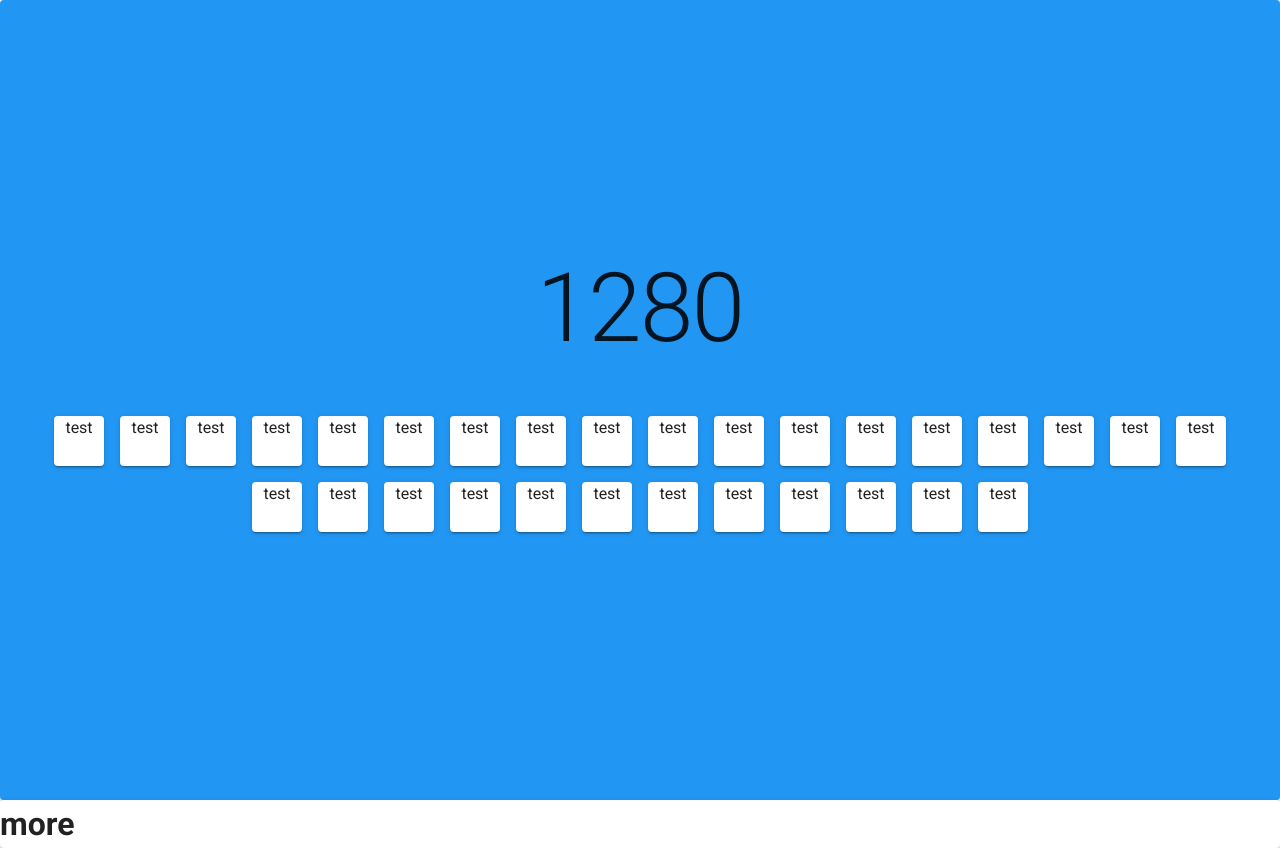
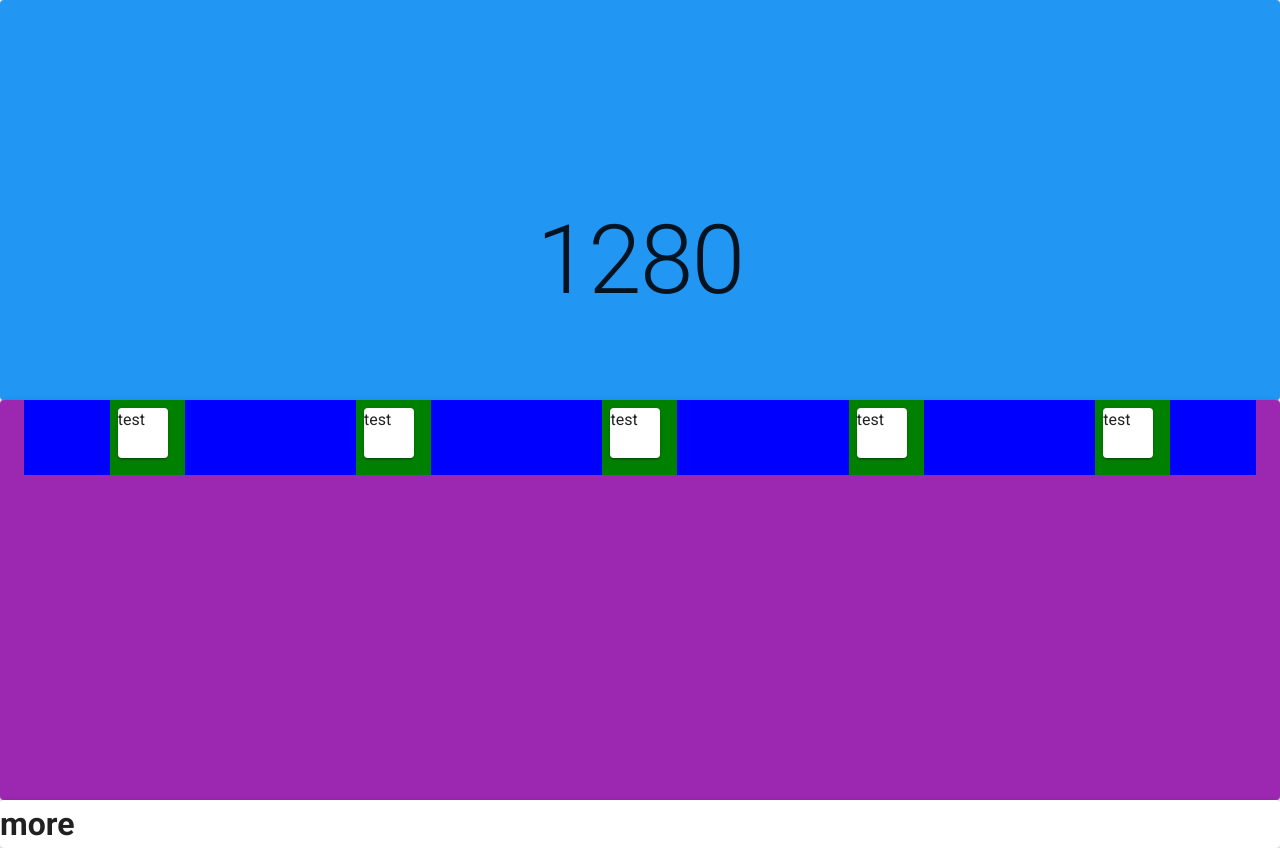
Before and after one commit to musicteachj/new-port, a Vue app: page / in a window 1280 px wide. Built offline with nearby package versions, Linux system fonts and the light colour scheme.

Commit message:
new format, shows

```diff
--- a/src/views/Home.vue
+++ b/src/views/Home.vue
@@ -1,43 +1,68 @@
 <template>
   <div id="home">
     <v-card
-      id="top"
-      :height="window.height"
+      id="topOne"
+      :height="window.height / 2"
       :width="window.width"
       color="blue"
-      class="d-flex align-content-center flex-wrap">
+      class="d-flex align-content-end flex-wrap">
       <v-col cols="12">
-        <v-row class="ml-3 mr-3 pb-8 justify-center">
+       <v-row class="ml-3 mr-3 mb-16 justify-center">
           <transition name="name">
-            <p v-if="show" :class="`text-${nameFontSize}`">{{window.width}}</p>
+            <p v-if="showName" :class="`text-${nameFontSize}`">{{window.width}}</p>
           </transition>
-        </v-row>
-
-        <v-row class="ml-3 mr-3 mt-4 text-center justify-center">
-          <div
-            v-for="m in 30"
-            :key="m"
-            class="pa-2">
-            <!-- <transition :name="test(randId())"> -->
-               <transition name="nameNew">
-              <v-card width="50" height="50" v-if="condShow">
-                <p>test</p>
-              </v-card>
-              <!-- <p v-if="show">test</p> -->
-            </transition>
-          </div>
-          <!-- <v-card
-            v-for="m in 30"
-            :key="m"
-            class="pa-2"
-            outlined
-            tile
-          >
-            test
-          </v-card> -->
         </v-row>
       </v-col>
     </v-card>
+    <!-- <v-card
+      id="topTwo"
+      :height="window.height / 2"
+      :width="window.width"
+      color="purple"
+      class="d-flex align-content-start flex-wrap"
+    >
+      <v-col cols="12">
+        <v-row class="ml-3 mr-3 justify-center" style="background-color:blue">
+          <div
+            v-for="m in 5"
+            :key="m"
+            class="pa-2 mx-auto divIt"
+          >
+            <transition name="nameNew">
+              <v-card v-once width="50" height="50" v-if="testShow(randId())">
+                <p>test</p>
+              </v-card>
+            </transition>
+          </div>
+        </v-row>
+      </v-col>
+    </v-card> -->
+
+    <v-card
+      id="topTwo"
+      :height="window.height / 2"
+      :width="window.width"
+      color="purple"
+      class="d-flex align-content-start flex-wrap"
+    >
+      <v-col cols="12">
+        <v-row class="ml-3 mr-3 justify-center" style="background-color:blue">
+          <div
+            v-for="s in shows"
+            :key="s.id"
+            class="pa-2 mx-auto divIt"
+          >
+            <transition name="nameNew">
+              <v-card v-once width="50" height="50" v-if="s.show">
+                <p>test</p>
+              </v-card>
+            </transition>
+          </div>
+        </v-row>
+      </v-col>
+    </v-card>
+
+
     <v-card
       id="bottom">
       <h1>more</h1>
@@ -57,9 +82,21 @@ export default class Home extends Vue {
     width: 0,
     height: 0
   };
-  show = false;
-  condShow = false;
-  numArr: Array<number> = [1,2,3,4,5,6,7,8,9,10,11,12,13,14,15,16,17,18,19,20];
+  showName = false;
+  shows: any = [
+    {show: false, id: 1},
+    {show: false, id: 2},
+    {show: false, id: 3},
+    {show: false, id: 4},
+    {show: false, id: 5},
+  ]
+  // show1 = false;
+  // show2 = false;
+  // show3 = false;
+  // show4 = false;
+  // show5 = false;
+
+  numArr: Array<number> = [1,2,3,4,5,6,7,8,9,10,11,12,13,14,15,16,17,18,19,20,21,22,23,24,25,26,27,28,29,30];
 
 
   // COMPUTED -------------------------
@@ -99,13 +136,25 @@ export default class Home extends Vue {
   }
 
   mounted() {
-    setTimeout(() => {
-      this.condShow = true
-      setTimeout(() => {
-        this.show = true;
-      }, 2000)
-    }, 1000)
+    this.timeOutFunc();
+
+    // setTimeout(() => {
+    //   this.showName = true
+    // }, 1000);
+    // setTimeout(() => {
+    //   this.show1 = true
+    // }, 1100);
+    // setTimeout(() => {
+    //   this.show2 = true
+    // }, 1200)
+    // setTimeout(() => {
+    //   this.show = true
+    // }, 1000);
+    // setTimeout(() => {
+    //   this.show1 = true
+    // }, 1500)
     // this.show = true;
+    // this.show1 = true;
   }
 
   destroyed() {
@@ -113,20 +162,94 @@ export default class Home extends Vue {
   }
 
   // METHODS --------------------------
-  test(rec: number) {
-    console.log(rec);
+  timeOutFunc() {
+    setTimeout(() => {
+      this.showName = true;
+      for (const s of this.shows) {
+      console.log(s);
+       setTimeout(() => {
+        s.show = true
+      }, 1000);
+    }
+    }, 1000);
 
-    if (rec % 2 == 0) {
-      console.log("this worked");
-      return "name";
-    } else {
-      return "nothing"
-    }
+    // setTimeout(() => {
+    //   console.log(this.shows[0].show1);
+    //   this.shows[0].show1 = true
+    // }, 2000);
+    // setTimeout(() => {
+    //   this.shows[1].show2 = true
+    // }, 2500)
+    // setTimeout(() => {
+    //   this.shows[2].show3 = true
+    // }, 3000)
+    // setTimeout(() => {
+    //   this.shows[3].show4 = true
+    // }, 3500)
+    // setTimeout(() => {
+    //   this.shows[4].show5 = true
+    // }, 4000)
 
+    // setTimeout(() => {
+    //   this.showName = true
+    //   setTimeout(() => {
+    //     this.show1 = true
+    //      setTimeout(() => {
+    //       this.show2 = true
+    //        setTimeout(() => {
+    //         this.show3 = true
+    //          setTimeout(() => {
+    //           this.show4 = true
+    //           setTimeout(() => {
+    //             this.show5 = true
+    //           }, 4000)
+    //         }, 3500)
+    //       }, 3000)
+    //     }, 2500)
+    //   }, 2000);
+    // }, 1000);
   }
 
+  testShow(m: any) {
+    console.log("Fire testShow")
+    if (m === 1) return this.show1;
+    if (m === 2) return this.show2;
+    if (m === 3) return this.show3;
+    if (m === 4) return this.show4;
+    if (m === 5) return this.show5;
+  }
+
+  // t(item: any) {
+  //   if (item === 2) {
+  //     return "show"
+  //   } else {
+  //     return "show1"
+  //   }
+  // }
+
+  // conditionalName(item: any) {
+  //   if (item === 1) {
+  //     return "name"
+  //   } else {
+  //     return "nameNew"
+  //   }
+  // }
+
+  // test(rec: number) {
+  //   console.log(rec);
+
+  //   if (rec % 2 == 0) {
+  //     console.log("this worked");
+  //     return "name";
+  //   } else {
+  //     return "nothing"
+  //   }
+
+  // }
+
   randId() {
-    return Math.floor((Math.random() * 30) + 1);
+    console.log("Fire randId")
+    return Math.floor((Math.random() * 5) + 1);
   }
 
   handleResize() {
@@ -150,10 +273,10 @@ export default class Home extends Vue {
 }
 
 .nameNew-enter-active {
-  transition: all 2s ease;
+  transition: all 1s ease;
 }
 .nameNew-leave-active {
-  transition: all 2s cubic-bezier(1.0, 0.5, 0.8, 1.0);
+  transition: all 1s cubic-bezier(1.0, 0.5, 0.8, 1.0);
 }
 .nameNew-enter, .nameNew-leave-to {
   transform: translateY(100px);
@@ -164,4 +287,10 @@ export default class Home extends Vue {
   background-color: white;
   border: 1px solid black;
 }
+
+.divIt {
+  background-color: green;
+  width: 75px;
+  height: 75px;
+}
 </style>
```
